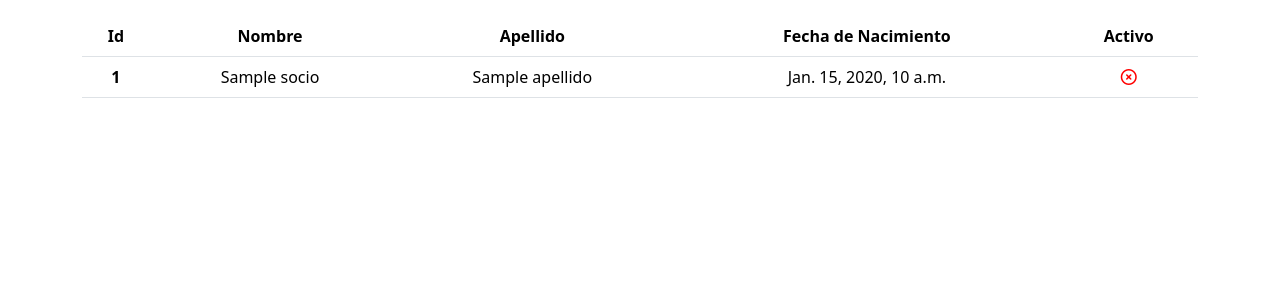
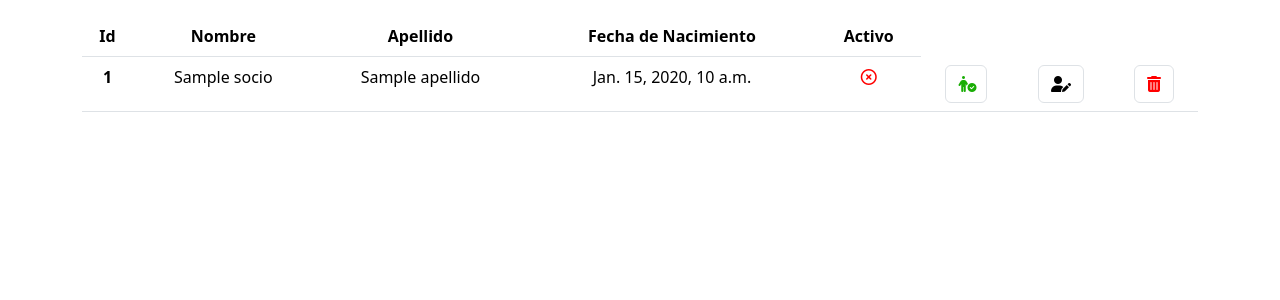
Before and after one commit to TomiiPorrini/Biblioteca-C2S2, a Django app: template Biblioteca/templates/listado_socios.html in a window 1280 px wide. Shown: the part 56-356 px from the top of the page. Run offline with Django 3.2, Linux system fonts and the light colour scheme; the template is opened without the code that fills it: most values are stand-ins (such as "Sample title", 1, 10 or a date in 2020).

Commit message:
Funcionalidades de socios

```diff
--- a/Biblioteca/templates/crear_actualizar_socio.html
+++ b/Biblioteca/templates/crear_actualizar_socio.html
@@ -7,7 +7,7 @@
 
         {{ form.as_p }}
 
-        <input class="btn btn-primary" type="submit" value="{{submit_value}}">
+        <input class="btn btn-primary" type="submit" value="{{submit}}">
         <a href="#">Volver al inicio</a>
     </form>
 
--- a/Biblioteca/templates/listado_socios.html
+++ b/Biblioteca/templates/listado_socios.html
@@ -1,6 +1,8 @@
 {% extends 'base.html' %}
 
 {% block 'contenido' %}
+
+{% if socios %}
   <table class="table text-center">
     <thead>
       <tr>
@@ -14,7 +16,7 @@
     <tbody>
       {% for s in socios %}
       <tr>
-      <th scope="row">{{ a.id }}</th>
+        <th scope="row">{{ s.id }}</th>
         <td>{{ s.nombre }}</td>
         <td>{{ s.apellido }}</td>
         <td>{{ s.fecha_nacimiento }}</td>
@@ -22,13 +24,47 @@
         <td>
           <i class="fa-solid fa-circle-check" style="color: #80ff00;"></i>
         </td>
+
+        <td>
+          <a class="btn border" href="{% url 'desactivar-socio' s.id %}">
+            <i class="fa-solid fa-person-circle-xmark" style="color: #bd0a0a; width: 1em;"></i>
+          </a>
+        </td>
+
         {% else %}
+
         <td>
           <i class="fa-regular fa-circle-xmark" style="color: #ff0000;"></i>
         </td>
+
+        <td>
+          <a class="btn border" href="{% url 'activar-socio' s.id %}">
+            <i class="fa-solid fa-person-circle-check" style="color: #19ad05; width: 1em;"></i>
+          </a>
+        </td>
+
         {% endif %}
+
+
+         <!-- modificar -->
+      <td>
+        <a class="btn border" href="{% url 'modificar-socio' s.id %}">
+          <i class="fa-solid fa-user-pen" style="color: #000000;"></i>
+        </a>
+      </td>
+
+      <!-- eliminar -->
+      <td>
+        <a class="btn border" href="{% url 'eliminar-socio' s.id %}">
+          <i class="fa-solid fa-trash-can" style="color: #ff0000;"></i>
+        </a>
+      </td>
+
+
       {% endfor %}
     </tbody>
   </table>
-
+    {% else %}
+      <h3>No hay Socios</h3>
+    {% endif %}
 {% endblock %}
```
Also changed, not shown: Biblioteca/urls.py (+6 -5 lines), Biblioteca/views.py (+11 -4 lines). Lines whose indentation alone changed are shown as unchanged.
